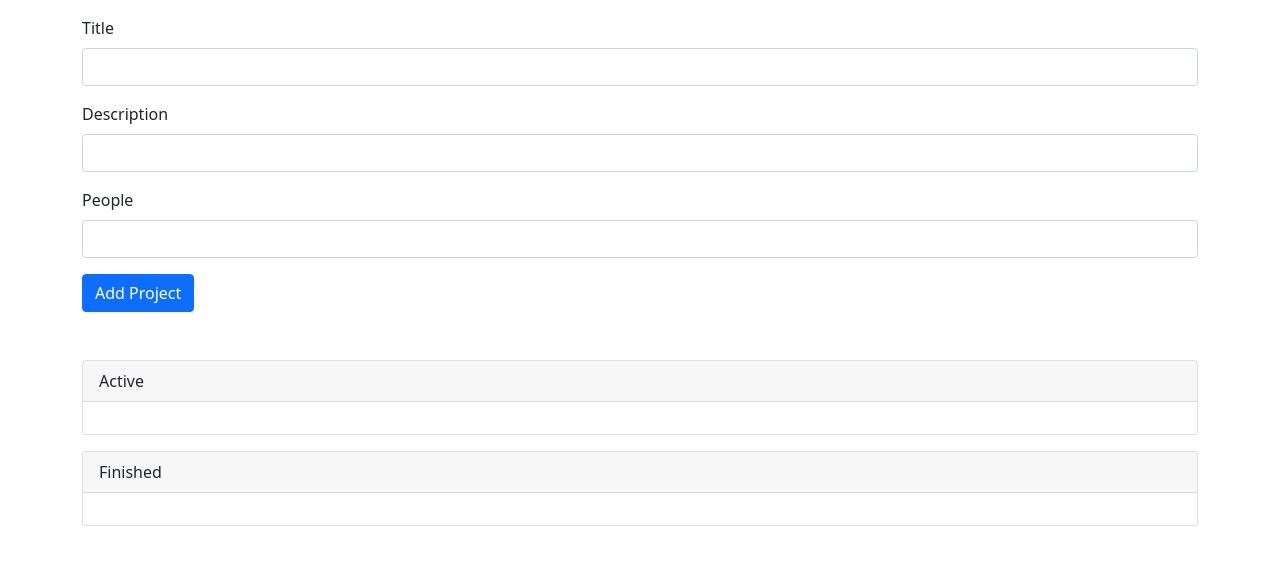
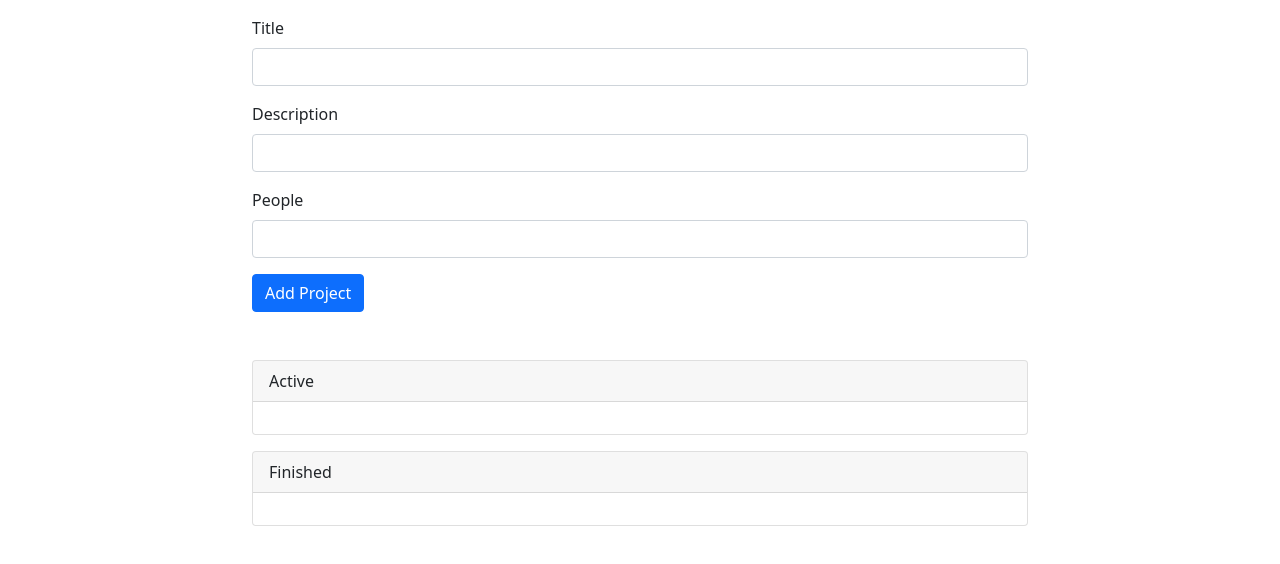
Before and after one commit to qianist/project-manager-ts, a website with bundled scripts: page public/index.html in a window 1280 px wide. Built offline with nearby package versions, Linux system fonts and the light colour scheme.

Commit message:
Set content max width

```diff
--- a/public/style.css
+++ b/public/style.css
@@ -1,5 +1,3 @@
-/* #app {
-  background-color: white;
-  padding: 20px 40px;
-  margin: 0 10%;
-} */
+.container {
+  max-width: 800px;
+}
```
